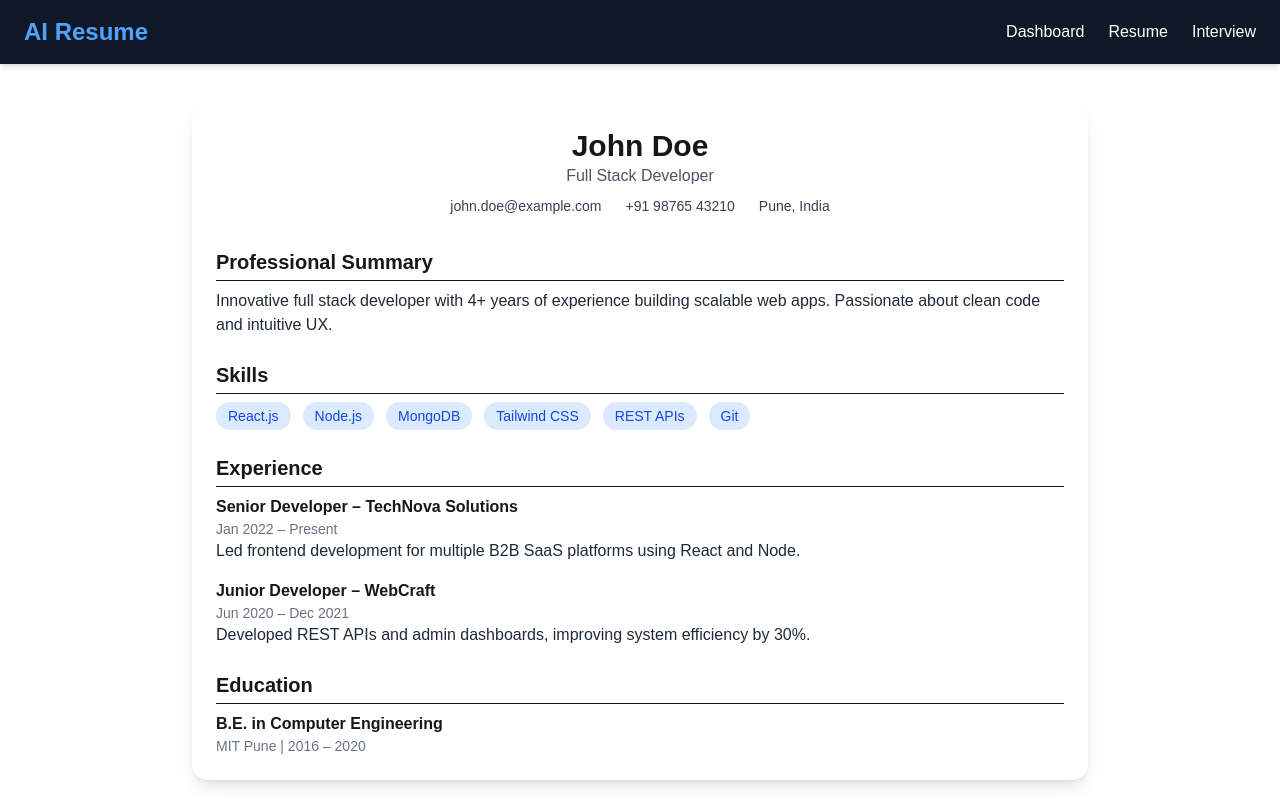
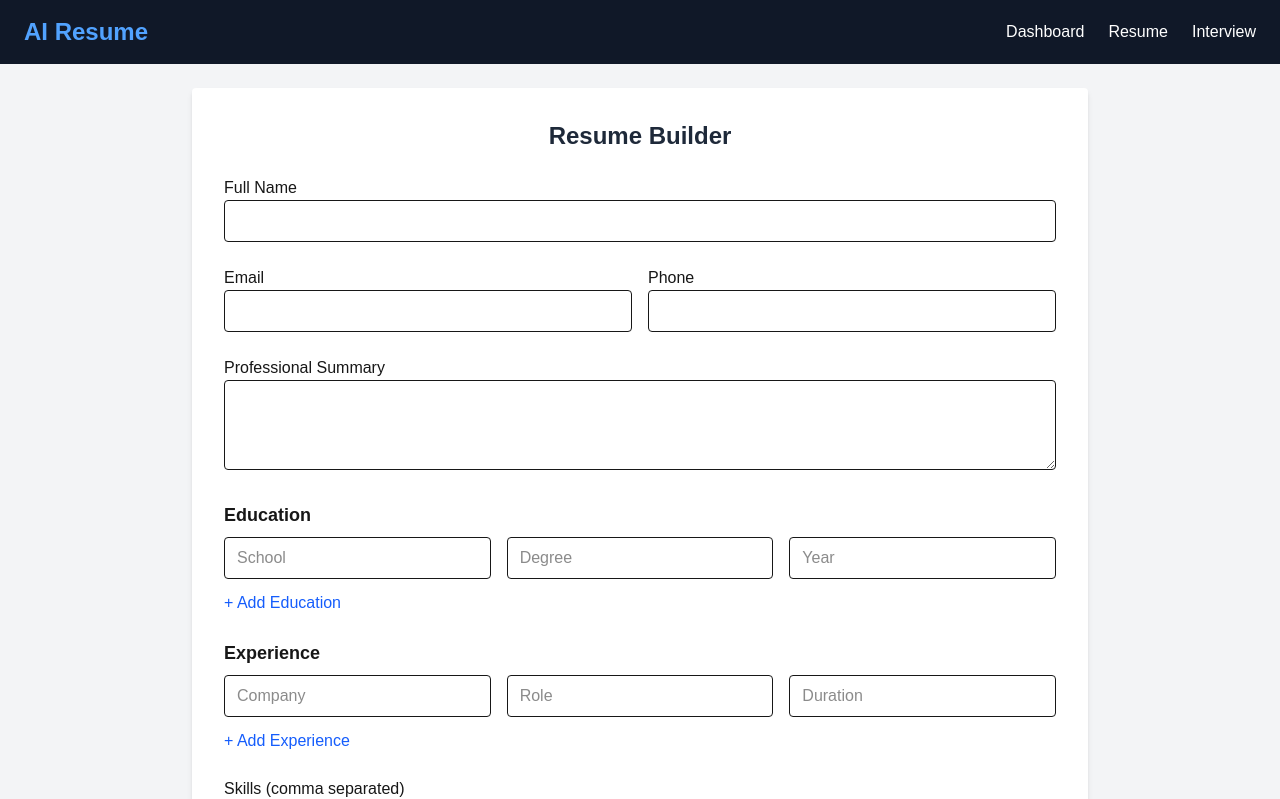
Before and after one commit to MITHILESH143/ai-resume, a Next.js app: page /resume in a window 1280 px wide. Shown: the top 799 px of the page. Built offline with nearby package versions, Linux system fonts and the light colour scheme.

Commit message:
resume are created for frontend

```diff
--- a/src/app/resume/page.jsx
+++ b/src/app/resume/page.jsx
@@ -1,85 +1,123 @@
-import React from 'react';
+"use client"
 
-const ResumePage = () => {
-  const resumeData = {
-    name: "John Doe",
-    title: "Full Stack Developer",
-    email: "john.doe@example.com",
-    phone: "+91 98765 43210",
-    location: "Pune, India",
-    summary: "Innovative full stack developer with 4+ years of experience building scalable web apps. Passionate about clean code and intuitive UX.",
-    skills: ["React.js", "Node.js", "MongoDB", "Tailwind CSS", "REST APIs", "Git"],
-    experience: [
-      {
-        role: "Senior Developer",
-        company: "TechNova Solutions",
-        duration: "Jan 2022 – Present",
-        description: "Led frontend development for multiple B2B SaaS platforms using React and Node."
-      },
-      {
-        role: "Junior Developer",
-        company: "WebCraft",
-        duration: "Jun 2020 – Dec 2021",
-        description: "Developed REST APIs and admin dashboards, improving system efficiency by 30%."
-      }
-    ],
-    education: [
-      {
-        degree: "B.E. in Computer Engineering",
-        institute: "MIT Pune",
-        year: "2016 – 2020"
-      }
-    ]
+
+import { useState } from "react";
+
+export default function ResumeBuilder() {
+  const [form, setForm] = useState({
+    fullName: "",
+    email: "",
+    phone: "",
+    summary: "",
+    skills: "",
+  });
+
+  const [education, setEducation] = useState([{ school: "", degree: "", year: "" }]);
+  const [experience, setExperience] = useState([{ company: "", role: "", duration: "" }]);
+
+  const handleFormChange = (e) => {
+    setForm({ ...form, [e.target.name]: e.target.value });
+  };
+
+  const handleEducationChange = (index, e) => {
+    const updated = [...education];
+    updated[index][e.target.name] = e.target.value;
+    setEducation(updated);
+  };
+
+  const handleExperienceChange = (index, e) => {
+    const updated = [...experience];
+    updated[index][e.target.name] = e.target.value;
+    setExperience(updated);
+  };
+
+  const addEducation = () => setEducation([...education, { school: "", degree: "", year: "" }]);
+  const addExperience = () => setExperience([...experience, { company: "", role: "", duration: "" }]);
+
+  const removeEducation = (index) => setEducation(education.filter((_, i) => i !== index));
+  const removeExperience = (index) => setExperience(experience.filter((_, i) => i !== index));
+
+  const handleSubmit = (e) => {
+    e.preventDefault();
+    const fullResume = { ...form, education, experience };
+    console.log("Resume Data:", fullResume);
+    // Save to backend or send to AI API here
   };
 
   return (
-    <div className="max-w-4xl mx-auto p-6 bg-white shadow-lg rounded-2xl mt-10">
-      <h1 className="text-3xl font-bold text-center">{resumeData.name}</h1>
-      <p className="text-center text-gray-600">{resumeData.title}</p>
-      <div className="flex justify-center gap-6 mt-2 text-sm text-gray-700">
-        <span>{resumeData.email}</span>
-        <span>{resumeData.phone}</span>
-        <span>{resumeData.location}</span>
+    <>
+
+      <div className="min-h-screen bg-gray-100 p-6">
+        <div className="max-w-4xl mx-auto bg-white p-8 rounded shadow-md">
+          <h2 className="text-2xl font-bold text-center mb-6 text-gray-800">Resume Builder</h2>
+          <form onSubmit={handleSubmit} className="space-y-6">
+
+            {/* Basic Info */}
+            <div>
+              <label className="block font-medium">Full Name</label>
+              <input name="fullName" onChange={handleFormChange} className="w-full border rounded px-3 py-2" required />
+            </div>
+            <div className="grid md:grid-cols-2 gap-4">
+              <div>
+                <label>Email</label>
+                <input name="email" type="email" onChange={handleFormChange} className="w-full border rounded px-3 py-2" />
+              </div>
+              <div>
+                <label>Phone</label>
+                <input name="phone" onChange={handleFormChange} className="w-full border rounded px-3 py-2" />
+              </div>
             </div>
 
-      <section className="mt-8">
-        <h2 className="text-xl font-semibold border-b pb-1 mb-2">Professional Summary</h2>
-        <p className="text-gray-800">{resumeData.summary}</p>
-      </section>
+            {/* Summary */}
+            <div>
+              <label>Professional Summary</label>
+              <textarea name="summary" onChange={handleFormChange} rows={3} className="w-full border rounded px-3 py-2" />
+            </div>
 
-      <section className="mt-6">
-        <h2 className="text-xl font-semibold border-b pb-1 mb-2">Skills</h2>
-        <div className="flex flex-wrap gap-3">
-          {resumeData.skills.map((skill, index) => (
-            <span key={index} className="bg-blue-100 text-blue-700 px-3 py-1 rounded-full text-sm">
-              {skill}
-            </span>
-          ))}
-        </div>
-      </section>
-
-      <section className="mt-6">
-        <h2 className="text-xl font-semibold border-b pb-1 mb-2">Experience</h2>
-        {resumeData.experience.map((exp, index) => (
-          <div key={index} className="mb-4">
-            <p className="font-semibold">{exp.role} – {exp.company}</p>
-            <p className="text-sm text-gray-500">{exp.duration}</p>
-            <p className="text-gray-800">{exp.description}</p>
+            {/* Education Section */}
+            <div>
+              <h3 className="text-lg font-semibold mb-2">Education</h3>
+              {education.map((item, index) => (
+                <div key={index} className="grid md:grid-cols-3 gap-4 mb-3">
+                  <input name="school" placeholder="School" value={item.school} onChange={(e) => handleEducationChange(index, e)} className="border px-3 py-2 rounded" />
+                  <input name="degree" placeholder="Degree" value={item.degree} onChange={(e) => handleEducationChange(index, e)} className="border px-3 py-2 rounded" />
+                  <input name="year" placeholder="Year" value={item.year} onChange={(e) => handleEducationChange(index, e)} className="border px-3 py-2 rounded" />
+                  {education.length > 1 && (
+                    <button type="button" onClick={() => removeEducation(index)} className="text-red-500">Remove</button>
+                  )}
                 </div>
               ))}
-      </section>
+              <button type="button" onClick={addEducation} className="text-blue-600">+ Add Education</button>
+            </div>
 
-      <section className="mt-6">
-        <h2 className="text-xl font-semibold border-b pb-1 mb-2">Education</h2>
-        {resumeData.education.map((edu, index) => (
-          <div key={index}>
-            <p className="font-semibold">{edu.degree}</p>
-            <p className="text-sm text-gray-500">{edu.institute} | {edu.year}</p>
+            {/* Experience Section */}
+            <div>
+              <h3 className="text-lg font-semibold mb-2">Experience</h3>
+              {experience.map((item, index) => (
+                <div key={index} className="grid md:grid-cols-3 gap-4 mb-3">
+                  <input name="company" placeholder="Company" value={item.company} onChange={(e) => handleExperienceChange(index, e)} className="border px-3 py-2 rounded" />
+                  <input name="role" placeholder="Role" value={item.role} onChange={(e) => handleExperienceChange(index, e)} className="border px-3 py-2 rounded" />
+                  <input name="duration" placeholder="Duration" value={item.duration} onChange={(e) => handleExperienceChange(index, e)} className="border px-3 py-2 rounded" />
+                  {experience.length > 1 && (
+                    <button type="button" onClick={() => removeExperience(index)} className="text-red-500">Remove</button>
+                  )}
                 </div>
               ))}
-      </section>
+              <button type="button" onClick={addExperience} className="text-blue-600">+ Add Experience</button>
             </div>
+
+            {/* Skills */}
+            <div>
+              <label>Skills (comma separated)</label>
+              <input name="skills" onChange={handleFormChange} className="w-full border rounded px-3 py-2" />
+            </div>
+
+            <button type="submit" className="w-full bg-blue-600 hover:bg-blue-700 text-white font-semibold py-2 rounded">
+              Save Resume
+            </button>
+          </form>
+        </div>
+      </div>
+    </>
   );
-};
-
-export default ResumePage;
+}
```
Lines whose indentation alone changed are shown as unchanged.
